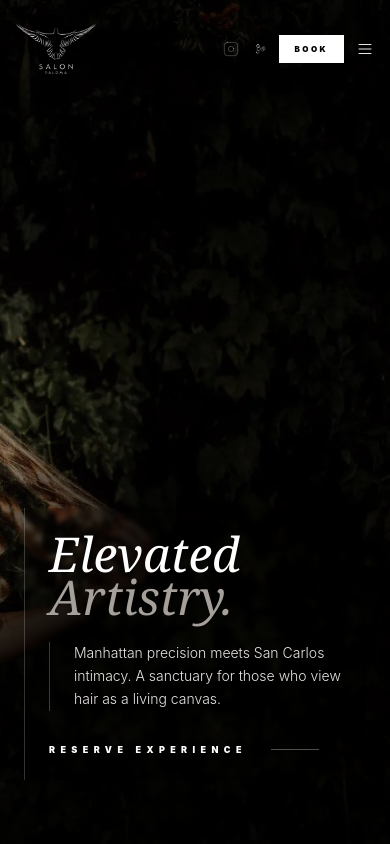
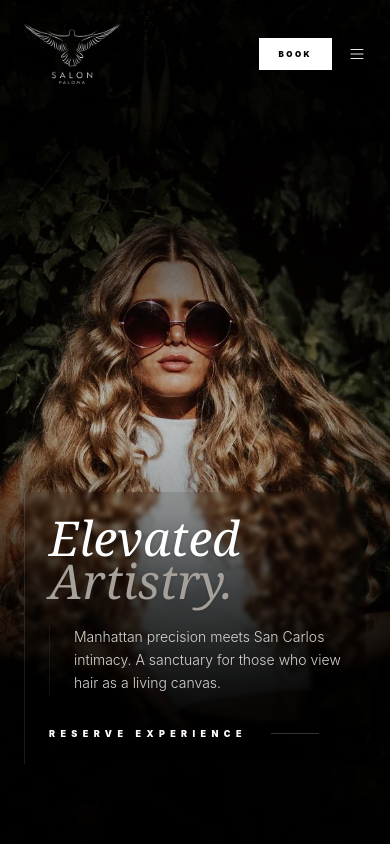
Before and after one commit to makindosrecords/salon-paloma, a React (Vite) app: page / in a window 390 px wide. Shown: the top 844 px of the page. Built offline with nearby package versions, Linux system fonts and the light colour scheme.

Commit message:
fix mobile hero visibility and touch hover effects x8

```diff
--- a/src/App.jsx
+++ b/src/App.jsx
@@ -41,9 +41,9 @@ const Icons = {
   Menu: () => <svg xmlns="http://www.w3.org/2000/svg" width="18" height="18" viewBox="0 0 24 24" fill="none" stroke="currentColor" strokeWidth="1.2" strokeLinecap="round" strokeLinejoin="round"><line x1="4" x2="20" y1="12" y2="12"></line><line x1="4" x2="20" y1="6" y2="6"></line><line x1="4" x2="20" y1="18" y2="18"></line></svg>,
   X: () => <svg xmlns="http://www.w3.org/2000/svg" width="20" height="20" viewBox="0 0 24 24" fill="none" stroke="currentColor" strokeWidth="1.2" strokeLinecap="round" strokeLinejoin="round"><path d="M18 6 6 18"></path><path d="m6 6 12 12"></path></svg>,
   ArrowRight: () => <svg xmlns="http://www.w3.org/2000/svg" width="24" height="24" viewBox="0 0 24 24" fill="none" stroke="currentColor" strokeWidth="1" strokeLinecap="round" strokeLinejoin="round"><path d="M5 12h14"></path><path d="m12 5 7 7-7 7"></path></svg>,
-  Instagram: () => <svg xmlns="http://www.w3.org/2000/svg" width="16" height="16" viewBox="0 0 24 24" fill="none" stroke="currentColor" strokeWidth="1.2" strokeLinecap="round" strokeLinejoin="round"><rect width="20" height="20" x="2" y="2" rx="5" ry="5"></rect><path d="M16 11.37A4 4 0 1 1 12.63 8 4 4 0 0 1 16 11.37z"></path><line x1="17.5" x2="17.51" y1="6.5" y2="6.5"></line></svg>,
+  Instagram: () => <svg xmlns="http://www.w3.org/2000/svg" width="18" height="18" viewBox="0 0 24 24" fill="none" stroke="currentColor" strokeWidth="1.2" strokeLinecap="round" strokeLinejoin="round"><rect width="20" height="20" x="2" y="2" rx="5" ry="5"></rect><path d="M16 11.37A4 4 0 1 1 12.63 8 4 4 0 0 1 16 11.37z"></path><line x1="17.5" x2="17.51" y1="6.5" y2="6.5"></line></svg>,
   ChevronRight: () => <svg xmlns="http://www.w3.org/2000/svg" width="20" height="20" viewBox="0 0 24 24" fill="none" stroke="currentColor" strokeWidth="1.5" strokeLinecap="round" strokeLinejoin="round"><path d="m9 18 6-6-6-6"></path></svg>,
-  Yelp: () => <svg xmlns="http://www.w3.org/2000/svg" width="16" height="16" viewBox="0 0 24 24" fill="none" stroke="currentColor" strokeWidth="1.2" strokeLinecap="round" strokeLinejoin="round"><path d="M19.7 13c0 .8-.5 1.5-1.2 1.8-.8.3-1.8.2-2.5-.2-.5-.3-.9-.7-1.1-1.2-.2-.5-.3-1-.2-1.5.1-.8.7-1.5 1.5-1.7.8-.2 1.7 0 2.3.6.4.4.7.9.7 1.4zm-7.6-3.8c.8 0 1.5.5 1.8 1.2.3.8.2 1.8-.2 2.5-.3.5-.7.9-1.2 1.1-.5.2-1 .3-1.5.2-.8-.1-1.5-.7-1.7-1.5-.2-.8 0-1.7.6-2.3.4-.4.9-.7 1.4-.7zm-4.3 8c.3.5.7.9 1.2 1.1.5.2 1 .3 1.5.2.8-.1 1.5-.7 1.7-1.5.2-.8 0-1.7-.6-2.3-.4-.4-.9-.7-1.4-.7-.8 0-1.5.5-1.8 1.2-.3.8-.2 1.8.2 2.5.2.2.3.4.5.5zm11.1-8.5c-.8.1-1.5.7-1.7 1.5-.2.8 0 1.7.6 2.3.4.4.9.7 1.4.7.8 0 1.5-.5 1.8-1.2.3-.8.2-1.8-.2-2.5-.3-.5-.7-.9-1.2-1.1-.3-.1-.5-.1-.7.3zM10.1 5.3c-.8.1-1.5.7-1.7 1.5-.2.8 0 1.7.6 2.3.4.4.9.7 1.4.7.8 0 1.5-.5 1.8-1.2.3-.8.2-1.8-.2-2.5-.3-.5-.7-.9-1.2-1.1-.3-.1-.5-.1-.7.3zM10.1 5.3c-.8.1-1.5.7-1.7 1.5-.2.8 0 1.7.6 2.3.4.4.9.7 1.4.7.8 0 1.5-.5 1.8-1.2.3-.8.2-1.8-.2-2.5-.3-.5-.7-.9-1.2-1.1-.3-.1-.5-.1-.7.3z" /></svg>
+  Yelp: () => <svg xmlns="http://www.w3.org/2000/svg" width="18" height="18" viewBox="0 0 24 24" fill="none" stroke="currentColor" strokeWidth="1.2" strokeLinecap="round" strokeLinejoin="round"><path d="M19.7 13c0 .8-.5 1.5-1.2 1.8-.8.3-1.8.2-2.5-.2-.5-.3-.9-.7-1.1-1.2-.2-.5-.3-1-.2-1.5.1-.8.7-1.5 1.5-1.7.8-.2 1.7 0 2.3.6.4.4.7.9.7 1.4zm-7.6-3.8c.8 0 1.5.5 1.8 1.2.3.8.2 1.8-.2 2.5-.3.5-.7.9-1.2 1.1-.5.2-1 .3-1.5.2-.8-.1-1.5-.7-1.7-1.5-.2-.8 0-1.7.6-2.3.4-.4.9-.7 1.4-.7zm-4.3 8c.3.5.7.9 1.2 1.1.5.2 1 .3 1.5.2.8-.1-1.5-.7-1.7-1.5-.2-.8 0-1.7-.6-2.3-.4-.4-.9-.7-1.4-.7-.8 0-1.5.5-1.8 1.2-.3.8-.2 1.8.2 2.5.2.2.3.4.5.5zm11.1-8.5c-.8.1-1.5.7-1.7 1.5-.2.8 0 1.7.6 2.3.4.4.9.7 1.4.7.8 0 1.5-.5 1.8-1.2.3-.8.2-1.8-.2-2.5-.3-.5-.7-.9-1.2-1.1-.3-.1-.5-.1-.7.3zM10.1 5.3c-.8.1-1.5.7-1.7 1.5-.2.8 0 1.7.6 2.3.4.4.9.7 1.4.7.8 0 1.5-.5 1.8-1.2.3-.8.2-1.8-.2-2.5-.3-.5-.7-.9-1.2-1.1-.3-.1-.5-.1-.7.3zM10.1 5.3c-.8.1-1.5.7-1.7 1.5-.2.8 0 1.7.6 2.3.4.4.9.7 1.4.7.8 0 1.5-.5 1.8-1.2.3-.8.2-1.8-.2-2.5-.3-.5-.7-.9-1.2-1.1-.3-.1-.5-.1-.7.3z" /></svg>
 };
 
 const App = () => {
@@ -75,8 +75,9 @@ const App = () => {
       <nav className={`fixed w-full z-[100] transition-all duration-700 ${
         scrolled ? 'bg-black/90 backdrop-blur-md py-3 shadow-2xl' : 'bg-transparent py-6 md:py-8'
       }`}>
-        <div className="max-w-[1800px] mx-auto px-4 md:px-8 flex justify-between items-center">
-          <button onClick={scrollToTop} className="w-20 md:w-36 flex items-center cursor-pointer">
+        <div className="max-w-[1800px] mx-auto px-6 md:px-8 flex justify-between items-center">
+          {/* Logo is now prioritized and persistent */}
+          <button onClick={scrollToTop} className="w-24 md:w-36 flex items-center cursor-pointer transition-opacity hover:opacity-80">
             <img src={ASSETS.logoWhite} alt="Salon Paloma" className="w-full h-full object-contain" />
           </button>
 
@@ -86,14 +87,15 @@ const App = () => {
             ))}
           </div>
 
-          <div className="flex items-center gap-3 md:gap-8">
-            {/* SOCIAL LINKS - Persistent on all devices */}
-            <div className="flex items-center gap-3 md:gap-6 text-white/30">
+          <div className="flex items-center gap-4 md:gap-8">
+            {/* Social icons visible only on larger screens to prevent header clunkiness */}
+            <div className="hidden lg:flex items-center gap-6 text-white/30">
               <a href={CONFIG.instagramUrl} target="_blank" rel="noopener noreferrer" className="hover:text-white transition-colors" aria-label="Instagram"><Icons.Instagram /></a>
               <a href={CONFIG.yelpUrl} target="_blank" rel="noopener noreferrer" className="hover:text-white transition-colors" aria-label="Yelp"><Icons.Yelp /></a>
             </div>
 
-            <a href={CONFIG.bookingUrl} target="_blank" rel="noopener noreferrer" className="bg-white text-black px-4 md:px-8 py-2 md:py-3.5 text-[8px] md:text-[9px] tracking-[0.3em] uppercase font-black hover:bg-stone-300 transition-all active:scale-95">
+            {/* Persistent Book button on all devices */}
+            <a href={CONFIG.bookingUrl} target="_blank" rel="noopener noreferrer" className="bg-white text-black px-5 md:px-8 py-2.5 md:py-3.5 text-[8px] md:text-[9px] tracking-[0.3em] uppercase font-black hover:bg-stone-300 transition-all active:scale-95">
               Book
             </a>
             <button className="md:hidden text-white" onClick={() => setIsMenuOpen(true)}>
@@ -110,39 +112,39 @@ const App = () => {
           {navLinks.map((link) => (
             <a key={link.name} href={link.href} className="text-3xl font-serif italic text-white" onClick={() => setIsMenuOpen(false)}>{link.name}</a>
           ))}
+          <div className="flex gap-8 pt-4">
+            <a href={CONFIG.instagramUrl} target="_blank" rel="noopener noreferrer" className="text-white/40"><Icons.Instagram /></a>
+            <a href={CONFIG.yelpUrl} target="_blank" rel="noopener noreferrer" className="text-white/40"><Icons.Yelp /></a>
+          </div>
         </div>
       )}
 
-      {/* HERO SECTION - REFINED FRAMING & CLARITY */}
-      <header className="relative h-[100svh] min-h-[600px] flex items-center overflow-hidden">
+      {/* HERO SECTION - RECENTERED FRAMING */}
+      <header className="relative h-[100svh] min-h-[650px] flex items-center overflow-hidden">
         <div className="absolute inset-0 z-0">
           <img
             src={ASSETS.heroLady}
-            className="w-full h-full object-cover object-[80%_center] lg:object-[95%_center]"
+            className="w-full h-full object-cover object-center lg:object-right"
             alt="Salon Paloma Hair Artistry"
           />
           {/* Subtle responsive gradients to protect text readability */}
-          <div className="absolute inset-0 bg-gradient-to-b from-black/20 via-transparent to-black/70 lg:bg-gradient-to-r lg:from-black/80 lg:via-black/10 lg:to-transparent" />
+          <div className="absolute inset-0 bg-black/20 lg:bg-transparent" />
+          <div className="absolute inset-0 bg-gradient-to-b from-black/40 via-transparent to-black/90 lg:bg-gradient-to-r lg:from-black/80 lg:via-black/10 lg:to-transparent" />
         </div>
 
-        <div className="relative z-10 w-full max-w-[1800px] mx-auto px-6 md:px-8 h-full flex items-end pb-16 lg:items-center lg:pb-0">
-          {/* Phantom grid on desktop to force text to the left side */}
-          <div className="grid lg:grid-cols-12 w-full">
-            <div className="lg:col-span-6 xl:col-span-5">
-              <div className="bg-black/10 backdrop-blur-[2px] border-l border-white/20 p-6 md:p-12 relative group">
+        <div className="relative z-10 w-full max-w-[1800px] mx-auto px-6 md:px-8 h-full flex items-end pb-20 lg:items-center lg:pb-0">
+          <div className="max-w-xl bg-black/10 backdrop-blur-[2px] border-l border-white/10 p-6 md:p-12 relative group">
             <h1 className="text-5xl md:text-[80px] leading-[0.9] font-serif italic mb-6 text-white drop-shadow-sm">
               Elevated <br />
               <span className="text-stone-400">Artistry.</span>
             </h1>
-                <p className="max-w-sm text-stone-200 text-sm md:text-base font-light leading-relaxed mb-8 border-l border-stone-500/50 pl-6">
+            <p className="max-w-sm text-stone-300 text-sm md:text-base font-light leading-relaxed mb-8 border-l border-stone-800/50 pl-6">
               Manhattan precision meets San Carlos intimacy. A sanctuary for those who view hair as a living canvas.
             </p>
             <a href={CONFIG.bookingUrl} target="_blank" rel="noopener noreferrer" className="group flex items-center gap-6 text-[9px] tracking-[0.6em] uppercase font-black text-white hover:text-stone-400 transition-all">
               Reserve Experience
-                  <div className="w-12 h-[1px] bg-white/30 transition-all group-hover:w-20 group-hover:bg-white"></div>
+              <div className="w-12 h-[1px] bg-white/20 transition-all group-hover:w-20 group-hover:bg-white"></div>
             </a>
-              </div>
-            </div>
           </div>
         </div>
       </header>
```
Lines whose indentation alone changed are shown as unchanged.
